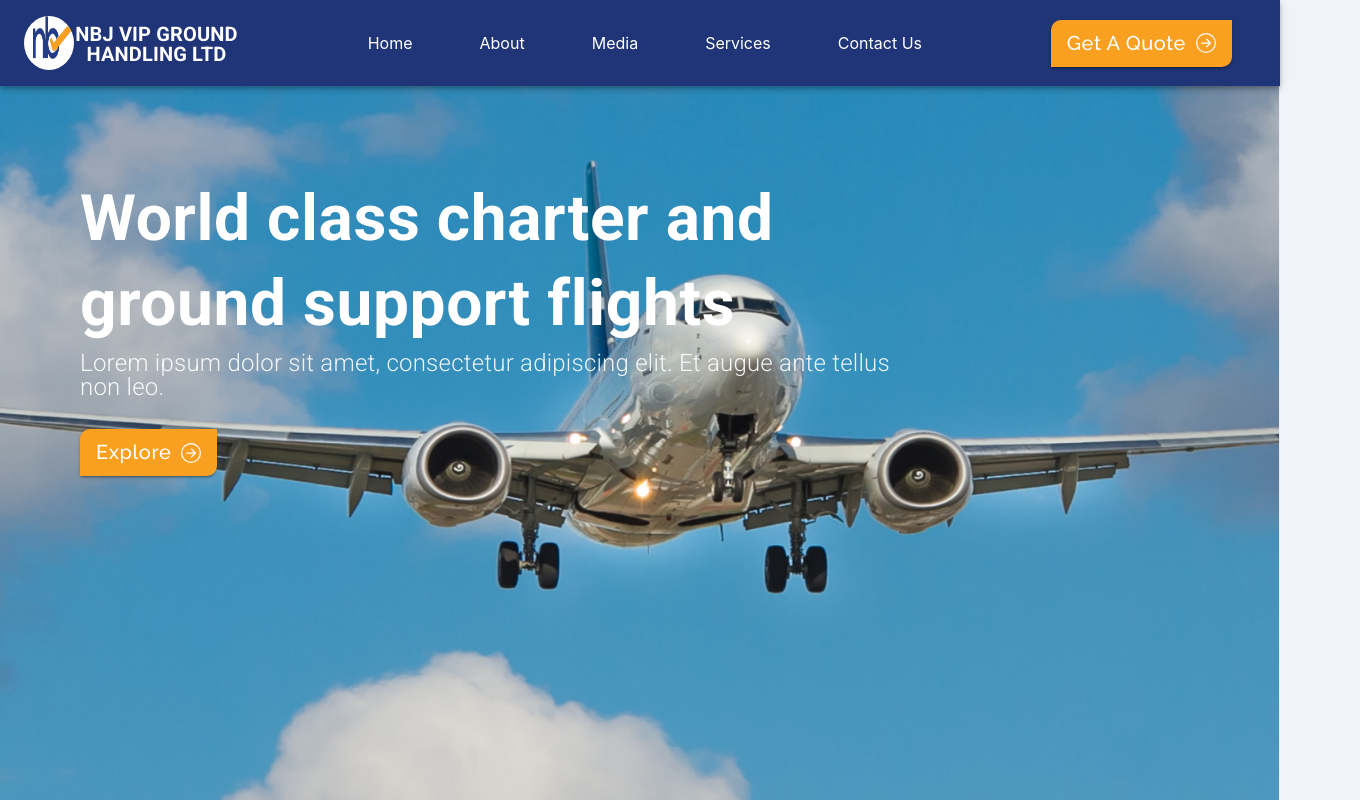
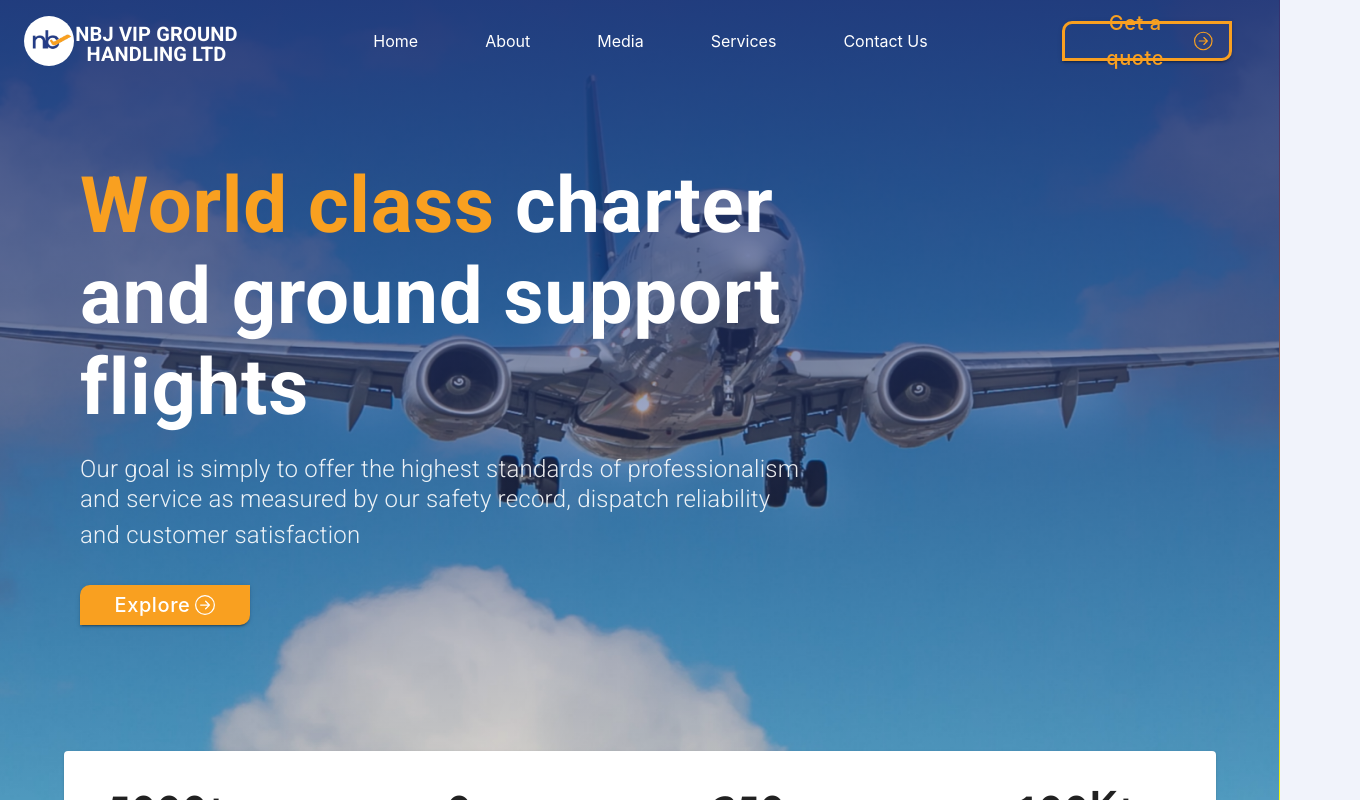
Before and after one commit to NBJ-Developer/nbj-client, a React (Create React App) app: page / in a window 1280 px wide. Shown: the top 800 px of the page, 1360 px wide, since content can reach past the window. Built offline with nearby package versions, Linux system fonts and the light colour scheme.

Commit message:
working to perfect the home page

```diff
--- a/src/App.css
+++ b/src/App.css
@@ -11,7 +11,6 @@
   border-radius: 5px;
   color: #ffffff;
   padding: 3px;
-  margin: 0px 5px;
 }
 
 .span2{
--- a/src/components/Footer/Footer.jsx
+++ b/src/components/Footer/Footer.jsx
@@ -134,7 +134,7 @@ export default function Footer() {
                     fontFamily: 'Raleway',
                     fontStyle: 'normal',
                     fontWeight: '400',
-                    fontSize: {xs: '14px', md: '24px'},
+                    fontSize: {xs: '14px', md: '18px'},
                     lineHeight: {xs: '16px', md: '28px'},
                     color: '#ffffff',
                     textDecoration: 'none'
@@ -151,7 +151,7 @@ export default function Footer() {
                     fontFamily: 'Raleway',
                     fontStyle: 'normal',
                     fontWeight: '400',
-                    fontSize: {xs: '14px', md: '24px'},
+                    fontSize: {xs: '14px', md: '12px'},
                     lineHeight: {xs: '16px', md: '28px'},
                     color: '#ffffff',
                 }}>
--- a/src/components/Footer/NbjLogo.jsx
+++ b/src/components/Footer/NbjLogo.jsx
@@ -30,8 +30,8 @@ function NbjLogo() {
             fontFamily: 'Raleway',
             fontStyle: 'normal',
             fontWeight: '700',
-            fontSize: {xs: '14px', md: '24px'},
-            lineHeight: {xs: '16px', md: '28px'},
+            fontSize: {xs: '14px', md: '20px'},
+            lineHeight: {xs: '16px', md: '23px'},
             color: '#ffffff',
           }} >
             NBJ VIP GROUND HANDLING
--- a/src/components/Hero/Hero.jsx
+++ b/src/components/Hero/Hero.jsx
@@ -43,11 +43,13 @@ function SwipeableHeroStepper() {
 
   return (
     <Box>
-      <Box sx={{
+      <Box  sx={{
+        backgroundImage: 'linear-gradient(red, yellow)',
         maxWidth: '100%',
         flexGrow: 1,
-        position: 'relative'
-      }}>
+        position: 'relative',
+      }}
+      >
       <Box sx={{
         display: {xs: 'none', md: 'flex'},
       }}>
@@ -62,6 +64,15 @@ function SwipeableHeroStepper() {
         src={images[1].imgPath}
         alt={images[1].label}
       />
+        <Box sx={{
+          position: 'absolute',
+          backgroundImage: 'linear-gradient(rgba(32, 53, 120, 0.91), rgba(32, 53, 120, 0))',
+          width: '100%',
+          height: '100%',
+          flexGrow: 1,
+        }}>
+
+      </Box>
       </Box>
       <Box sx={{
           display: {xs: 'block', md: 'none'},
@@ -93,34 +104,74 @@ function SwipeableHeroStepper() {
       <Box sx={{
         display: {xs: 'none', md: 'block',},
         position: 'absolute',
-        top: {xs: '520px', md:'90px'},
+        top: {xs: '520px', md:'20vh'},
         left: {xs: '10px', md: '80px'},
-        width: '64%',
+        width: '100%',
       }}>
         <Typography sx={{
           font: 'Raleway',
           fontWeight: '700',
-          fontSize: {xs: '38px', md:'64px'},
-          lineHeight: {xs: '37px', md: '85px'},
+          fontSize: {xs: '38px', md:'78px'},
+          lineHeight: {xs: '37px', md: '91px'},
           color: '#ffffff',
           textAlign: {xs: 'center', md: 'left'},
       }}>
-          World class charter and ground support flights
+          <span style={{
+            color: '#F9A020',
+          }}>World class</span> charter
+        </Typography >
+        <Typography sx={{
+          font: 'Raleway',
+          fontWeight: '700',
+          fontSize: {xs: '38px', md:'78px'},
+          lineHeight: {xs: '37px', md: '91px'},
+          color: '#ffffff',
+          textAlign: {xs: 'center', md: 'left'},
+      }}>
+         and ground support
+        </Typography >
+        <Typography sx={{
+          font: 'Raleway',
+          fontWeight: '700',
+          fontSize: {xs: '38px', md:'78px'},
+          lineHeight: {xs: '37px', md: '91px'},
+          color: '#ffffff',
+          textAlign: {xs: 'center', md: 'left'},
+      }}>
+          flights
         </Typography >
         <Typography sx={{
           display: {xs: 'none', md: 'block'},
-          mt: '5px',
+          mt: 3,
           font: 'inter',
           fontWeight: '300',
           fontSize: '24px',
           lineHeight: '24px',
           color: 'rgba(255, 255, 255, 0.9)',
-      }}>
-          Lorem ipsum dolor sit amet, consectetur adipiscing elit.
-          Et augue ante tellus non leo.
+        }}>
+          Our goal is simply to offer the highest standards of professionalism
+        </Typography>
+        <Typography sx={{
+          display: {xs: 'none', md: 'block'},
+          font: 'inter',
+          fontWeight: '300',
+          fontSize: '24px',
+          lineHeight: '36px',
+          color: 'rgba(255, 255, 255, 0.9)',
+        }}>
+          and service as measured by our safety record, dispatch reliability
+        </Typography>
+        <Typography sx={{
+          display: {xs: 'none', md: 'block'},
+          font: 'inter',
+          fontWeight: '300',
+          fontSize: '24px',
+          lineHeight: '36px',
+          color: 'rgba(255, 255, 255, 0.9)',
+        }}> and customer satisfaction
         </Typography>
         <Box sx={{
-          mt: '30px',
+          mt: 4,
           display: {xs: 'none', md: 'block'},
         }}>
           <PrimaryButtons buttonLabel={'Explore'}/>
@@ -143,7 +194,7 @@ function SwipeableHeroStepper() {
     </Typography>
     <Box sx={{
       position: 'absolute',
-      bottom: '-200px',
+      bottom: '-100px',
       width: '100%',
       display: {xs: 'none', md: 'flex'},
       justifyContent: 'center',
--- a/src/components/NavBar/NavBar.jsx
+++ b/src/components/NavBar/NavBar.jsx
@@ -10,7 +10,7 @@ import Container from '@mui/material/Container';
 import MenuItem from '@mui/material/MenuItem';
 import AppBar from '@mui/material/AppBar';
 import Link from '@mui/material/Link'
-import ContainedButtons from '../../elements/Button/PrimaryButtons';
+import SecondaryButton from '../../elements/Button/SecondaryButton';
 
 const pages = ['Home', 'About', 'Media', 'Services', 'Contact Us'];
 
@@ -26,8 +26,13 @@ function ResponsiveAppBar() {
   };
 
   return (
-    <AppBar position="sticky" sx={{
-      backgroundColor: '#203578',
+    <AppBar sx={{
+      position: 'absolute',
+      top: 0,
+      zIndex: 5,
+      backgroundColor: 'inherit',
+      border: 'none',
+      boxShadow: 'none',
     }}>
       <Container maxWidth="xl">
         <Toolbar disableGutters sx={{
@@ -42,11 +47,15 @@ function ResponsiveAppBar() {
           py:2,
           }}>
           <Box sx={{
+            display: 'flex',
+            justifyContent: 'center',
+            alignItems: 'center',
           backgroundColor: '#ffffff',
           borderRadius: '50%',
           width: '50px',
+          height: '50px'
           }}>
-            <img src="nbj-logo.png" alt="NBJ-LOGO" style={{width: '50px', height: '50px'}}/>
+            <img src="nbj-logo.png" alt="NBJ-LOGO"/>
           </Box>
           <Typography
             variant="h6"
@@ -94,7 +103,7 @@ function ResponsiveAppBar() {
           display: { xs: 'none', md: 'flex' },
           mr: 3,
         }}>
-          <ContainedButtons buttonLabel={'Get a Quote'} />
+          <SecondaryButton buttonLabel={'Get a quote'} />
         </Box>
         {/* Menu Icon for the mobile view */}
         <Box sx={{
--- a/src/components/Services/Services.jsx
+++ b/src/components/Services/Services.jsx
@@ -132,7 +132,7 @@ export default function Services() {
             <Box sx={{
               display: 'flex',
               justifyContent: 'center',
-              height: '450px',
+              height: '470px',
             }}>
               <ServicesCard content={content[0]}/>
               <ServicesCard content={content[1]}/>
--- a/src/components/Services/ServicesCard.jsx
+++ b/src/components/Services/ServicesCard.jsx
@@ -20,6 +20,9 @@ export default function ServicesCard({ content }) {
           component="img"
           image={content.imgPath}
           alt={content.imgPath}
+          style={{
+            height: '250px',
+          }}
         />
         <CardContent>
           <Typography gutterBottom component="div" sx={{
@@ -28,7 +31,6 @@ export default function ServicesCard({ content }) {
             fontSize: content.justify === 'left'? '26px': '20px',
             lineHeight: '23px',
             textAlign: content.justify === 'left'? 'left': 'center',
-
           }}>
             {content.label}
           </Typography>
--- a/src/components/Sub/InputField.jsx
+++ b/src/components/Sub/InputField.jsx
@@ -4,10 +4,15 @@ import TextField from '@mui/material/TextField';
 
 function InputField({ label }) {return (
   <Box>
-    <TextField id="outlined-basic" label={label} variant="outlined" sx={{
-      fontFamily: 'Hind',
+    <TextField id="outlined-basic" label={label} variant="outlined" size="small" sx={{
+      fontFamily: 'inter',
       width: '30vw',
       mr: 1,
+      '&:focus': {
+        opacity: [0.9, 0.8, 0.7],
+        color: '#F9A020',
+        border: '3px solid #F9A020',
+      },
     }}/>
   </Box>
 );
--- a/src/elements/Button/PrimaryButtons.jsx
+++ b/src/elements/Button/PrimaryButtons.jsx
@@ -6,10 +6,11 @@ import { BsArrowRightCircle } from 'react-icons/bs'
 
 export default function PrimaryButtons({ buttonLabel }) {
   return (
-    <Stack direction="row" spacing={2} >
       <Button variant="contained" sx={{
+        width: {xs: '30vw', md: '170px'},
+        height: {xs: '30px', md: '40px'},
         backgroundColor: '#F9A020',
-        fontFamily: 'Raleway',
+        fontFamily: 'inter',
         fontStyle: 'normal',
         fontSize: '20px',
         color: '#ffffff',
@@ -19,12 +20,11 @@ export default function PrimaryButtons({ buttonLabel }) {
           backgroundColor: 'inherit',
           opacity: [0.9, 0.8, 0.7],
           color: '#F9A020',
-          border: '1px solid #F9A020',
+          border: '3px solid #F9A020',
         },
         }}>
         {buttonLabel}
-        <BsArrowRightCircle style={{marginLeft: '10px'}}/>
+        <BsArrowRightCircle style={{marginLeft: '5px'}}/>
       </Button>
-    </Stack>
   );
 }
--- a/src/elements/Button/SecondaryButton.jsx
+++ b/src/elements/Button/SecondaryButton.jsx
@@ -1,30 +1,29 @@
 import * as React from 'react';
 import Button from '@mui/material/Button';
-import Stack from '@mui/material/Stack';
-//import ArrowCircleRightIcon from '@mui/icons-material/ArrowCircleRight';
 import { BsArrowRightCircle } from 'react-icons/bs'
 
 export default function PrimaryButtons({buttonLabel}) {
   return (
-    <Stack direction="row" spacing={2}>
     <Button variant="contained" sx={{
-        backgroundColor: '#ffffff',
-        fontFamily: 'Raleway',
+      width: {xs: '30vw', md: '170px'},
+      height: {xs: '30px', md: '40px'},
+      backgroundColor: 'inherit',
+      fontFamily: 'inter',
       fontStyle: 'normal',
       fontSize: '20px',
       color: '#F9A020',
-        textTransform: 'Capitalize',
+      border: '3px solid #F9A020',
+      textTransform: 'none',
       borderRadius: '10px 0 10px 0',
       '&:hover': {
-          backgroundColor: 'inherit',
+        backgroundColor: '#ffffff',
         opacity: [0.9, 0.8, 0.7],
         color: '#F9A020',
-          border: '1px solid #F9A020',
+        border: '3px solid #F9A020',
       },
       }}>
       {buttonLabel}
-        <BsArrowRightCircle style={{marginLeft: '10px'}}/>
+      <BsArrowRightCircle style={{marginLeft: '5px'}}/>
     </Button>
-    </Stack>
   );
 }
```
Also changed, not shown: src/components/About/OurStory.jsx (+7 -2 lines). Lines whose indentation alone changed are shown as unchanged.
